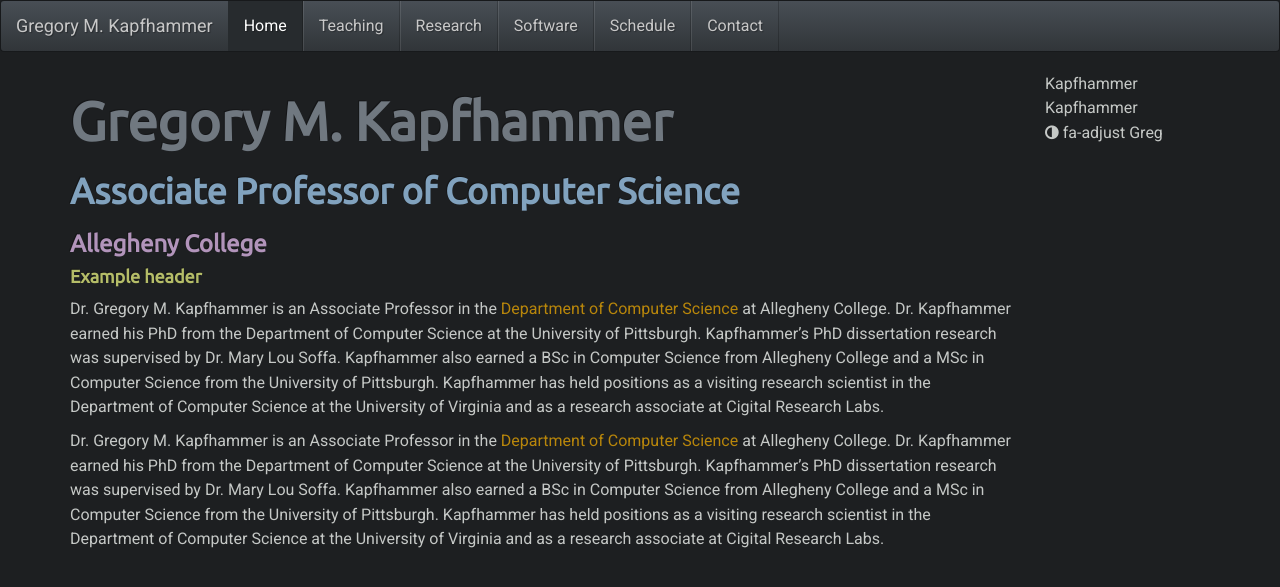
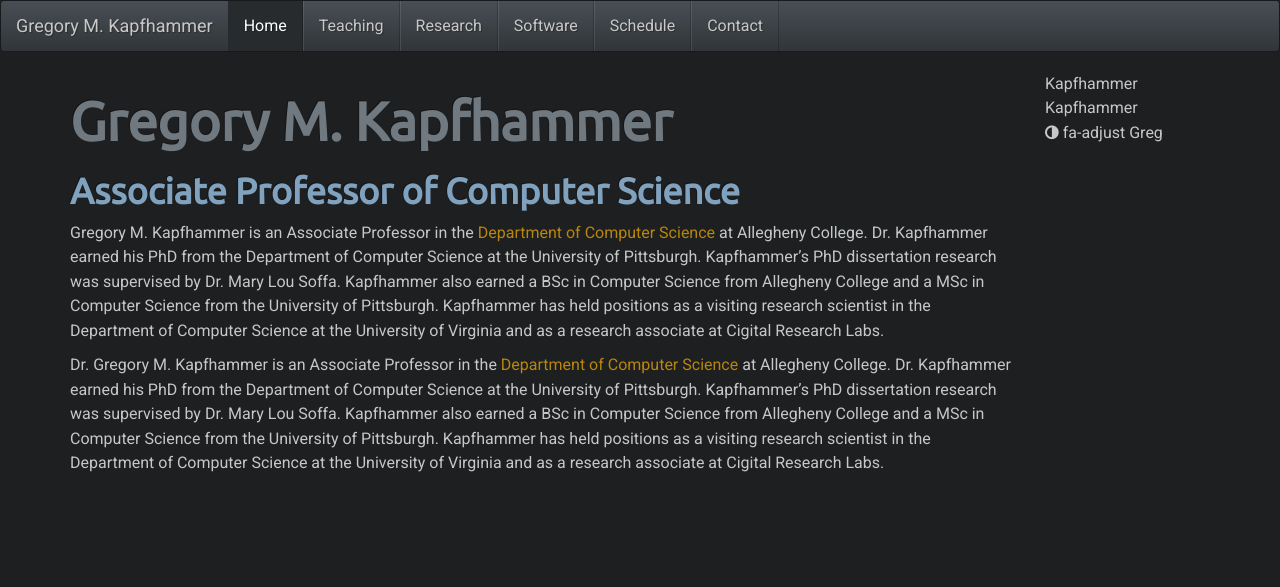
Before and after one commit to geerc/www, a Jekyll site: the page built from gkapfham/index.md, in a window 1280 px wide. Shown: the top 587 px of the page. Built offline with Jekyll 4.4.1, drawn with Linux system fonts in a browser that asks for light colours; nearby versions of some CDN libraries; some web fonts are replaced; Markdown is read by kramdown in place of the engine named in the settings; comment, search, counter and statistics services are not loaded.

Commit message:
Removed some of the extra headers that would not really be in index.

```diff
--- a/gkapfham/index.md
+++ b/gkapfham/index.md
@@ -7,11 +7,7 @@ layout: defaults
 
 ## Associate Professor of Computer Science
 
-### Allegheny College
-
-#### Example header
-
-Dr. Gregory M. Kapfhammer is an Associate Professor in the [Department of Computer Science](http://www.cs.allegheny.edu)
+Gregory M. Kapfhammer is an Associate Professor in the [Department of Computer Science](http://www.cs.allegheny.edu)
 at Allegheny College. Dr.  Kapfhammer earned his PhD from the Department of Computer Science at the University of
 Pittsburgh. Kapfhammer's PhD dissertation research was supervised by Dr. Mary Lou Soffa. Kapfhammer also earned a BSc in
 Computer Science from Allegheny College and a MSc in Computer Science from the University of Pittsburgh. Kapfhammer has
```
